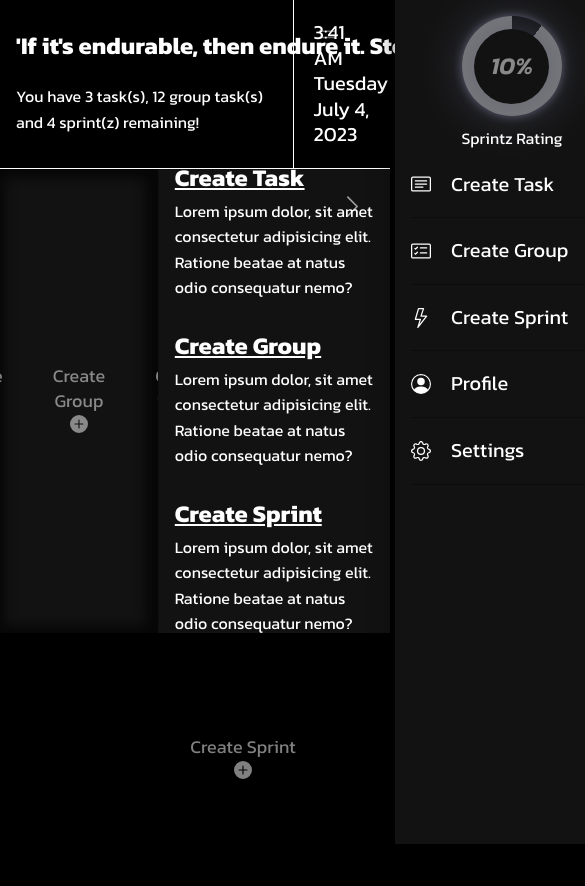
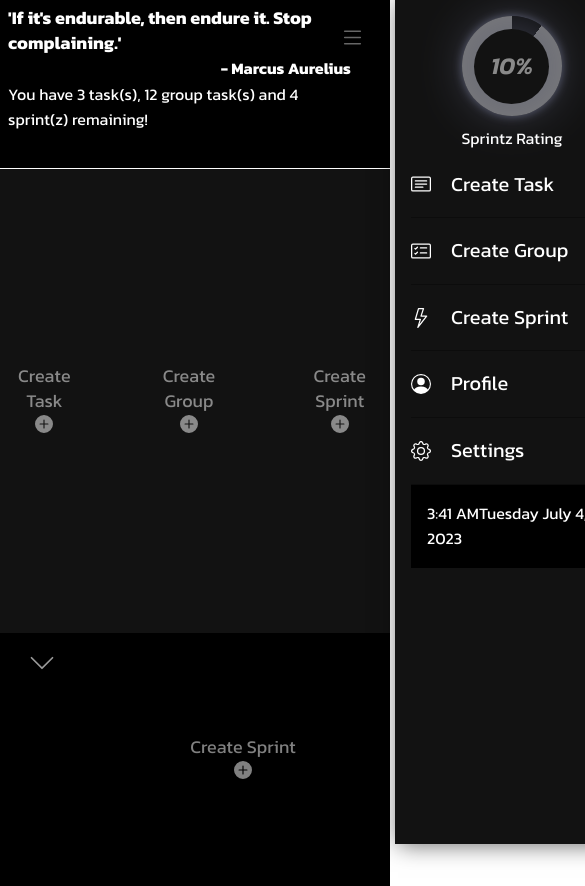
Before and after one commit to EdwardIY/Sprintz-App, a React (Create React App) app: page / in a window 390 px wide. Shown: the top 886 px of the page, 585 px wide, since content can reach past the window. Built offline with nearby package versions, Linux system fonts and the light colour scheme.

Commit message:
added responsive features

```diff
--- a/src/App.tsx
+++ b/src/App.tsx
@@ -18,7 +18,7 @@ import EditSprint from './comps/PopUps/Sprints/EditSprint';
 import UpdateSprint from './comps/PopUps/Sprints/UpdateSprint';
 
 
-const DateCollection = {
+export const DateCollection = {
   days: [
     "Sunday",
     "Monday",
@@ -44,8 +44,9 @@ months: [
   ]
  }
 
-export default function App() {
-  const [full, setFull] = useState(false);
+ export default function App() {
+  const [showSidebar, setShowSidebar] = useState(true);
+  const [showSprints, setShowSprints] = useState(true);
   const [tasksToday, setTasksToday] = useState([])
   const [sprints,setSprints] = useState([])
   const [taskPopUpState, setTaskPopUpState] = useState({
@@ -104,7 +105,7 @@ export default function App() {
           DateCollection={DateCollection} />
       </div>
 
-        <div className="Container--row Main">
+        <div style={{height: showSprints ? '55vh' : '85vh'}} className="Container--row Main">
         <Today
           tasksToday={tasksToday}
           setTasksToday={setTasksToday}
@@ -115,8 +116,10 @@ export default function App() {
           setGroupPopUpState={setGroupPopUpState}
           sprintPopUpState={sprintPopUpState}
           setSprintPopUpState={setSprintPopUpState}
-          full={full}
-          setFull={setFull}
+          showSidebar={showSidebar}
+          setShowSidebar={setShowSidebar}
+          showSprints={showSprints}
+          setShowSprints={setShowSprints}
           />
 
         <Options
@@ -126,18 +129,20 @@ export default function App() {
           setGroupPopUpState={setGroupPopUpState}
           sprintPopUpState={sprintPopUpState}
           setSprintPopUpState={setSprintPopUpState}
-          full={full}
-          setFull={setFull} />
+          showSidebar={showSidebar}
+          setShowSidebar={setShowSidebar}
+      />
       </div>
-
 
 
       <Sprints
           sprints={sprints}
           setSprints={setSprints}
           sprintPopUpState={sprintPopUpState}
-        setSprintPopUpState={setSprintPopUpState}
-        setSelectedItemState={setSelectedItemState}
+          setSprintPopUpState={setSprintPopUpState}
+          setSelectedItemState={setSelectedItemState}
+          showSprints={showSprints}
+          setShowSprints={setShowSprints}
 
       />
 
@@ -248,7 +253,8 @@ export default function App() {
           setSelectedItemState={setSelectedItemState} /> }
 
     </div>
-  );
+  )
+
 }
 
 
--- a/src/Layout/Navbar.tsx
+++ b/src/Layout/Navbar.tsx
@@ -1,6 +1,8 @@
 import * as Icon from 'react-bootstrap-icons';
 import { useState} from 'react';
 import { ProgressCircle } from '../comps/Util/ProgressCircle';
+import Time from './Time';
+import {DateCollection} from '../App'
 
 interface NavBar__Inputs {
   taskPopUpState:any
@@ -12,7 +14,7 @@ export default function Navbar({ setTaskPopUpState, taskPopUpState,groupPopUpSta
     const [active, setActive] = useState<boolean>(false);
 
 
-
+  console.log(DateCollection)
 
     return (
       <>
@@ -52,8 +54,10 @@ export default function Navbar({ setTaskPopUpState, taskPopUpState,groupPopUpSta
         <li className="Navbar__Item Navbar__Profile">
           <Icon.Gear />
           <span>Settings</span>
-        </li>
-      </ul>
+          </li>
+          <Time DateCollection={DateCollection}/>
+        </ul>
+
         </>
 
     )
--- a/src/Layout/Options.tsx
+++ b/src/Layout/Options.tsx
@@ -2,8 +2,8 @@ import * as Icon from 'react-bootstrap-icons';
 
 
 interface Options_Intputs {
-  full: boolean
-  setFull: Function
+  showSidebar: boolean,
+  setShowSidebar: Function
   taskPopUpState: any
   setTaskPopUpState: Function
   groupPopUpState:any
@@ -13,10 +13,10 @@ interface Options_Intputs {
 }
 
 
-export default function Options({full,setFull,taskPopUpState,setTaskPopUpState,groupPopUpState,setGroupPopUpState,sprintPopUpState,setSprintPopUpState}:Options_Intputs) {
+export default function Options({showSidebar, setShowSidebar,taskPopUpState,setTaskPopUpState,groupPopUpState,setGroupPopUpState,sprintPopUpState,setSprintPopUpState}:Options_Intputs) {
     return (
-      <div style = {{ marginRight: full ? '-600px' : 'initial'}} className="Container--col Main__Options">
-        <Icon.ChevronRight onClick={()=> setFull(!full)}  className='Main__Options__Close--toggle' />
+      <div style = {{ marginRight: showSidebar ? '-600px' : 'initial'}} className="Container--col Main__Options">
+        <Icon.ChevronRight onClick={()=> setShowSidebar(!showSidebar)}  className='Main__Options__Close--toggle' />
         <div onClick={() => setTaskPopUpState({ ...taskPopUpState, viewCreateItem: true })} className="Main__Options__Option Container--col">
           <h2 className="Options__Option__Title">Create Task</h2>
           <span className="Options__Option__Description">Lorem ipsum dolor, sit amet consectetur adipisicing elit. Ratione beatae at natus odio consequatur nemo?</span>
--- a/src/Layout/Sprints.tsx
+++ b/src/Layout/Sprints.tsx
@@ -7,14 +7,26 @@ interface Sprints_Inputs {
     setSprints: Function
     sprintPopUpState:any
     setSprintPopUpState: Function
-    setSelectedItemState:Function
+    setSelectedItemState: Function
+    showSprints: boolean,
+    setShowSprints: Function
 
 }
 
 
-export default function Sprints({sprints,setSprints,sprintPopUpState,setSprintPopUpState,setSelectedItemState}:Sprints_Inputs) {
-    const [selected, setSelected] = useState(Infinity)
-    const [viewOptions,setViewOptions] = useState(null)
+export default function Sprints({
+    sprints,
+    setSprints,
+    sprintPopUpState,
+    setSprintPopUpState,
+    setSelectedItemState,
+    showSprints,
+    setShowSprints
+}: Sprints_Inputs) {
+
+    const [selected, setSelected] = useState(Infinity);
+    const [viewOptions, setViewOptions] = useState(null);
+    const [full,setFull] = useState(true)
 
     // When Sprints is empty
     const handleMountCreateSprint = () => {
@@ -70,7 +82,8 @@ export default function Sprints({sprints,setSprints,sprintPopUpState,setSprintPo
       }
 
     return (
-        <div className="Container--row Sprints">
+        <div  className="Container--row Sprints">
+            <Icon.ChevronDown style={{ display: showSprints ? 'initial' : 'none' }} onClick={()=> setShowSprints(!showSprints)}  className='Sprint_CloseToggle' />
             {!sprints.length ?
                 <div className="EmptyCategory__AddContainer EmptyCategory__AddContainer--Sprint Container--row">
                      <span onClick={handleMountCreateSprint} className="EmptyCategory__AddOption  ">Create Sprint <br /> <Icon.PlusCircleFill/> </span>
--- a/src/Layout/Today.tsx
+++ b/src/Layout/Today.tsx
@@ -10,13 +10,29 @@ interface Task_Intputs {
   setGroupPopUpState: Function
   sprintPopUpState:any
   setSprintPopUpState: Function
-  full: boolean,
-  setFull: Function
+  showSidebar: boolean,
+  setShowSidebar: Function
+  showSprints: boolean,
+  setShowSprints: Function
 
 }
 
 
-export default function Tasks({setSelectedItemState,tasksToday,setTasksToday,taskPopUpState,setTaskPopUpState,groupPopUpState,setGroupPopUpState,sprintPopUpState,setSprintPopUpState, full, setFull}: Task_Intputs) {
+export default function Tasks({
+  setSelectedItemState,
+  tasksToday,
+  setTasksToday,
+  taskPopUpState,
+  setTaskPopUpState,
+  groupPopUpState,
+  setGroupPopUpState,
+  sprintPopUpState,
+  setSprintPopUpState,
+  showSidebar,
+  setShowSidebar,
+  showSprints,
+  setShowSprints
+}: Task_Intputs) {
 
 
   function handleMountCreateTask() {
@@ -92,7 +108,8 @@ export default function Tasks({setSelectedItemState,tasksToday,setTasksToday,tas
                                 <span onClick={handleMountCreateGroup} className="EmptyCategory__AddOption ">Create Group <br /> <Icon.PlusCircleFill/> </span>
                                 <span onClick={handleMountCreateSprint} className="EmptyCategory__AddOption  ">Create Sprint <br /> <Icon.PlusCircleFill/> </span>
                               </div>}
-        <Icon.ChevronLeft onClick={() => setFull(!full)} style={{ display: full ? 'initial' : 'none' }} className='Main__Options__Close--toggle' />
+        <Icon.ChevronLeft onClick={() => setShowSidebar(!showSidebar)} style={{ display: showSidebar ? 'initial' : 'none' }} className='Main__Options__Close--toggle' />
+        <Icon.ChevronUp onClick={() => setShowSprints(!showSprints)} style={{ display: showSprints ? 'none' : 'initial' }} className='Sprint_OpenToggle' />
         {tasksToday.length > 0 && tasksToday.map((task: any) => {
           console.log(task)
                             return <div key={task.id} className={`Task Container--col ${task.category.type == 'group' ? 'Task--' + task.category.type : 'Task--reg' } `}>
--- a/src/global.css
+++ b/src/global.css
@@ -7,12 +7,15 @@
     text-decoration: none;
     color: inherit;
 }
+html {
+  overflow: hidden;
+}
 body {
     line-height: 1.6em;
-    background: var(--primaryColor);
+    background: var(--secondaryColor);
     color: var(--fontColor);
     font-family: var(--primaryFont);
-    overflow-x: hidden;
+    overflow: hidden;
 }
 img{
     max-width: 100%;
--- a/src/index.tsx
+++ b/src/index.tsx
@@ -1,6 +1,6 @@
 import React from 'react';
 import ReactDOM from 'react-dom/client';
-import App from './App';
+import App  from './App';
 import './global.css';
 import './main.css';
 
--- a/src/main.css
+++ b/src/main.css
@@ -45,6 +45,11 @@
 .Navbar__Item:hover {
 opacity: .6;
 }
+@media(max-width:600px){
+    .Navbar__OpenNav {
+        right: 1em;
+    }
+}
 
 
 /* Header */
@@ -52,13 +57,18 @@
 .Header {
 justify-content: space-between;
 border-bottom: 1px solid var(--secondaryColor);
+height: 15vh;
+background-color: var(--primaryColor);
+/* border: 5px solid blue; */
+/* overflow: hidden; */
 }
-
 
 /* Agenda */
 .Agenda {
 width: 75%;
-    padding: 1em;
+padding: .3em 0em .3em .5em;
+background-color: var(--primaryColor);
+align-self: stretch;
 }
 .Agenda__Quote {
 width: max-content;
@@ -70,16 +80,64 @@
 display:block;
 font-size: initial;
 }
-
-
-
 /* Time */
 .Time {
 padding: 1em;
 font-size: 20px;
 align-items: start;
 border-left: 1px solid var(--secondaryColor);
+background-color: var(--primaryColor);
 width: 25%;
+align-self: stretch;
+}
+.NavBar .Time{
+    display: none;
+    padding: 1em;
+    font-size: initial;
+    border-left: none;
+    width: 100%;
+}
+@media(max-width:900px){
+    .Agenda {
+        width: 100%;
+    }
+    .Header .Time {
+        display: none;
+    }
+    .NavBar .Time{
+        display: block;
+        padding: 1em;
+        font-size: initial;
+        border-left: none;
+        width: 100%;
+    }
+}
+@media(max-width: 700px){
+    .Navbar__OpenNav {
+
+    }
+    .Agenda {
+        width: 90%;
+    }
+    .Agenda__Quote {
+        width: 100%;
+        font-size: 18px;
+    }
+        .Agenda__Quote__Author {
+        left:62%;
+        font-size: initial;
+        }
+}
+@media(max-width: 500px){
+    .Header{
+        height: 20vh;
+    }
+    .Main{
+        height: 50vh;
+    }
+    .Sprints{
+        height: 30vh;
+    }
 }
 
 
@@ -106,9 +164,14 @@
 /* Tasks */
 .Main {
 width: 100vw;
+justify-content: flex-end;
+/* border: 5px solid red; */
+height: 55vh;
+transition: .5s;
+/* height: 85vh;  */
 }
 .Main__Tasks {
-    height: 55vh;
+/* height: 55vh; */
 width: 100%;
 padding: 1em;
 position: relative;
@@ -120,6 +183,7 @@
 box-shadow: inset -4px 1px 12px 8px rgba(0, 0, 0, 0.67);
 overflow-y: scroll;
 transition: 1s;
+align-self: stretch;
 }
 .Task {
 min-width: 300px;
@@ -187,7 +251,7 @@
 
 /* Options */
 .Main__Options {
-    height: 55vh;
+/* height: 55vh; */
 width: 600px;
 border-left: 1px solid rgba(0, 0, 0, 0.212);
 padding: 1em;
@@ -196,6 +260,10 @@
 transition: 1s;
 position: relative;
 margin-right: -615px;
+align-self: stretch;
+/*  */
+justify-content: flex-start;
+
 }
 .Main__Options__Option {
 align-items: flex-start;
@@ -225,19 +293,58 @@
 .Main__Options__Close--toggle:hover {
 opacity: 1;
 }
+@media(max-width: 1000px){
+    .Main {
+        flex-direction: column;
+        justify-content: center;
+        overflow: hidden;
+
+    }
+    .Main__Tasks {
+        /* height: 80%; */
+        height: 100%;
+        box-shadow: none;
+        }
+        .Main__Options {
+            display: none;
+        }
+    /* .Main__Options {
+        width: 100%;
+        border-left:none;
+        flex-direction: row;
+        margin:auto !important;
+        height: 30%;
+        border-top: 1px solid var(--secondaryColor);
+        }
+        */
+    .Main__Options__Close--toggle {
+        display: none !important;
+    }
+}
 
 
 /* Sprints */
 .Sprints{
+background-color: black;
 justify-content: flex-start;
 padding: 1em 3em;
 align-items: flex-start;
-    height: max-content;
+height: 30vh;
 min-height: 30vh;
 gap:5em;
+position: relative;
+/* border: 5px solid green; */
+align-self: stretch;
+transition: .5s;
+/* overflow-y: scroll;
+flex-direction: column;
+align-items: center; */
+/* margin-top: 50%; */
 }
 .Sprints__Sprint{
 line-height: 1.3em;
+max-height: 100%;
+min-width: max-content;
 position: relative;
 }
 .Sprints__Sprint__Title{
@@ -253,6 +360,24 @@
 text-align: center;
 }
 .Sprints__Add:hover {
+opacity: 1;
+}
+
+/* ICONS */
+.Sprint_OpenToggle{
+position: absolute;
+bottom:1em;
+left:1em;
+font-size: 28px;
+opacity: .6;
+}
+.Sprint_CloseToggle {
+position: absolute;
+left: 1em;
+font-size: 28px;
+opacity: .6;
+}
+.Sprint_CloseToggle:hover {
 opacity: 1;
 }
 
```
Lines whose indentation alone changed are shown as unchanged.
